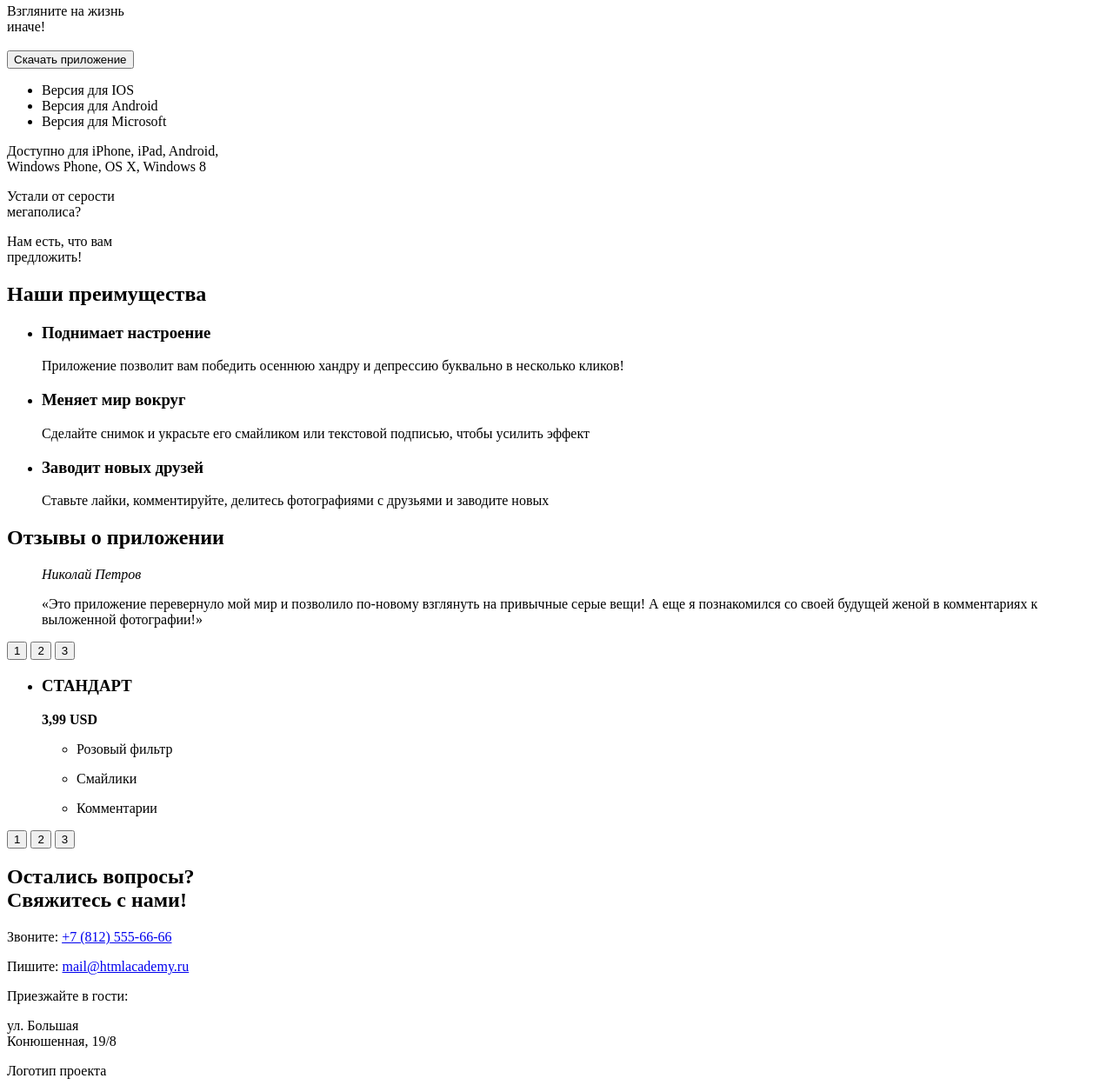
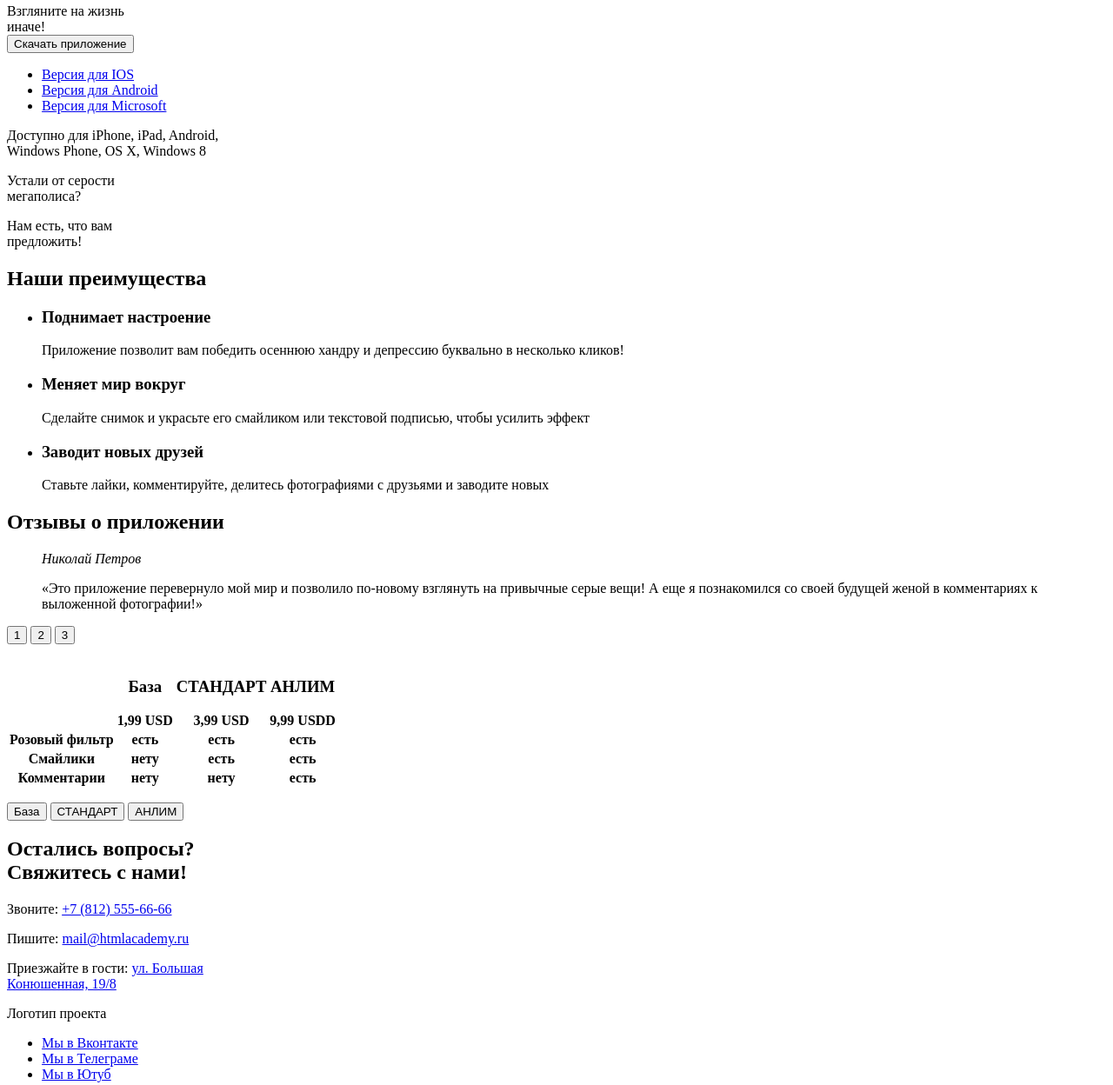
Before and after one commit to htmlacademy-adaptive/2023269-pink-25, a plain HTML site: page 2/index.html in a window 1280 px wide. Shown: the part 220-1468 px from the top of the page at 87% size. Drawn offline with Linux system fonts and the light colour scheme.

Commit message:
:heavy_check_mark: Сборка #2

```diff
--- a/2/index.html
+++ b/2/index.html
@@ -10,7 +10,7 @@
 <body class="page__body">
   <header class="main-header">
     <a class="main-header__logo">
-      <img src="img/main-logo.svg" width="74px" height="23px" alt="Сервис «PINK».">
+      <img src="img/main-logo.svg" width="74" height="23" alt="Сервис «PINK».">
     </a>
     <nav class="main-nav">
       <button class="main-nav__toggle" type="button">
@@ -38,26 +38,26 @@
   <main class="main-container">
     <h1 class="visually-hidden">Приложение «PINK»</h1>
     <section class="banner">
-      <div class="banner__title">
         <span class="banner__title-text">Взгляните на жизнь<br>иначе!</span>
-      </div>
-      <div class="banner__img">
         <img src="">
-      </div>
     </section>
     <section class="app-download">
-      <div class="app-download__button">
         <button type="button">Скачать приложение</button>
-      </div>
-      <ul class="app-download__versions">
-        <li class="app-download__versions-ios">
+      <ul class="app-download__versions-list">
+        <li class="app-download__versions-item app-download__versions-item--ios">
+          <a href="#">
             <span class="visually-hidden">Версия для IOS</span>
+          </a>
         </li>
-        <li class="app-download__versions-android">
+        <li class="app-download__versions-item app-download__versions-item--android">
+          <a href="#">
             <span class="visually-hidden">Версия для Android</span>
+          </a>
         </li>
-        <li class="app-download__versions-ios">
+        <li class="app-download__versions-item  app-download__versions-item--mirosoft">
+          <a href="#">
             <span class="visually-hidden">Версия для Microsoft</span>
+          </a>
         </li>
       </ul>
       <p class="app-download__info">Доступно для iPhone, iPad, Android,<br>Windows Phone, OS X, Windows 8</p>
@@ -69,21 +69,21 @@
         <h2 class="visually-hidden">Наши преимущества</h2>
         <ul class="advantages__list">
           <li class="advantages__item">
-            <h3 class="advantages__item__title">Поднимает настроение</h3>
-            <p class="advantages__item__text">Приложение позволит вам победить осеннюю хандру и депрессию буквально в несколько кликов!</p>
+            <h3 class="item__title">Поднимает настроение</h3>
+            <p class="item__text">Приложение позволит вам победить осеннюю хандру и депрессию буквально в несколько кликов!</p>
           </li>
           <li class="advantages__item">
-            <h3 class="advantages__item__title">Меняет мир вокруг</h3>
-            <p class="advantages__item__text">Сделайте снимок и украсьте его смайликом или текстовой подписью, чтобы усилить эффект</p>
+            <h3 class="item__title">Меняет мир вокруг</h3>
+            <p class="item__text">Сделайте снимок и украсьте его смайликом или текстовой подписью, чтобы усилить эффект</p>
           </li>
           <li class="advantages__item">
-            <h3 class="advantages__item__title">Заводит новых друзей</h3>
-            <p class="advantages__item__text">Ставьте лайки, комментируйте, делитесь фотографиями с друзьями и заводите новых</p>
+            <h3 class="item__title">Заводит новых друзей</h3>
+            <p class="item__text">Ставьте лайки, комментируйте, делитесь фотографиями с друзьями и заводите новых</p>
           </li>
         </ul>
       </div>
     </section>
-    <section class="reviews">
+    <section class="reviews slider">
       <h2 class="visually-hidden">Отзывы о приложении</h2>
       <div class="reviews__wrapper">
         <blockquote class="reviews__item slider__item">
@@ -93,7 +93,7 @@
           </div>
         </blockquote>
       </div>
-      <p class="reviews__toggles slider__toggles">
+      <p class="reviews__toggles slider__toggles slider">
         <button class="slider__toggle slider__toggle--current" type="button"><span class="visually-hidden">1</span></button>
         <button class="slider__toggle" type="button"><span class="visually-hidden">2</span></button>
         <button class="slider__toggle" type="button"><span class="visually-hidden">3</span></button>
@@ -101,27 +101,45 @@
     </section>
     <section class="product">
       <div class="product__section">
-        <ul class="product__list">
-          <li class="product__item product__item--active">
-            <h3 class="product__item-title">СТАНДАРТ</h3>
-            <b class="product__item-price">3,99 USD</b>
-            <ul class="product-options__list">
-              <li class="product-options__item">
-                <p class="product-options__item-text">Розовый фильтр</p>
-              </li>
-              <li class="product-options__item">
-                <p class="product-options__item-text">Смайлики</p>
-              </li>
-              <li class="product-options__item">
-                <p class="product-options__item-text">Комментарии</p>
-              </li>
-            </ul>
-          </li>
-        </ul>
-        <p class="product__toggles slider__toggles">
-          <button class="slider__toggle slider__toggle--current" type="button"><span class="visually-hidden">1</span></button>
-          <button class="slider__toggle" type="button"><span class="visually-hidden">2</span></button>
-          <button class="slider__toggle" type="button"><span class="visually-hidden">3</span></button>
+        <table class="product__list">
+          <tr class="product__item">
+            <th class="product__item__title product__item__title--empty"></th>
+            <th>
+              <h3 class="product__item__title">База</h3>
+              <b class="product__item__price">1,99 USD</b>
+            </th>
+            <th class=" product__item--active">
+              <h3 class="product__item__title">СТАНДАРТ</h3>
+              <b class="product__item__price">3,99 USD</b>
+            </th>
+            <th class="product__item">
+              <h3 class="product__item__title">АНЛИМ</h3>
+              <b class="product__item__price">9,99 USDD</b>
+            </th>
+          </tr>
+          <tr class="product__item">
+            <th><b class="product__option">Розовый фильтр</b></th>
+            <th class="product__item__option"><span class="visually-hidden">есть</span></th>
+            <th class="product__item__option"><span class="visually-hidden">есть</span></th>
+            <th class="product__item__option"><span class="visually-hidden">есть</span></th>
+          </tr class="product__item-option">
+          <tr class="product__item">
+            <th><b class="product__option">Смайлики</b></th>
+            <th class="product__item__option product__item__option--negative"><span class="visually-hidden">нету</span></th>
+            <th class="product__item__option"><span class="visually-hidden">есть</span></th>
+            <th class="product__item__option"><span class="visually-hidden">есть</span></th>
+          </tr>
+          <tr class="product__item-option">
+            <th><b class="product__option">Комментарии</b></th>
+            <th class="product__item__option product__item__option--negative"><span class="visually-hidden">нету</span></th>
+            <th class="product__item__option product__item__option--negative"><span class="visually-hidden">нету</span></th>
+            <th class="product__item__option"><span class="visually-hidden">есть</span></th>
+          </tr>
+        </table>
+        <p class="product__toggles slider__toggles slider">
+          <button class="slider__toggle" type="button"><span class="visually-hidden">База</span></button>
+          <button class="slider__toggle slider__toggle--current" type="button"><span class="visually-hidden">СТАНДАРТ</span></button>
+          <button class="slider__toggle" type="button"><span class="visually-hidden">АНЛИМ</span></button>
         </p>
       </div>
     </section>
@@ -137,7 +155,7 @@
       </p>
       <p class="contacts__address">
         <span class="contacts__address-title">Приезжайте в гости:</span>
-        <p class="contacts__address-text">ул. Большая<br>Конюшенная, 19/8</p>
+        <a class="contacts__address-text" href="#">ул. Большая<br>Конюшенная, 19/8</a>
       </p>
     </section>
   </main>
@@ -148,6 +166,7 @@
         <span class="visually-hidden">Логотип проекта</span>
         <img src="">
       </div>
+      <div class="social">
         <ul class="social__list">
           <li class="social__item">
             <a class="social__link social__link--vkontakte" href="№">
@@ -161,10 +180,11 @@
           </li>
           <li class="social__item">
             <a class="social__link social__link--telegram" href="№">
-            <span class="visually-hidden">Мы в Бтуб</span>
+              <span class="visually-hidden">Мы в Ютуб</span>
             </a>
           </li>
         </ul>
+      </div>
     </div>
   </footer>
 
```
Lines whose indentation alone changed are shown as unchanged.
